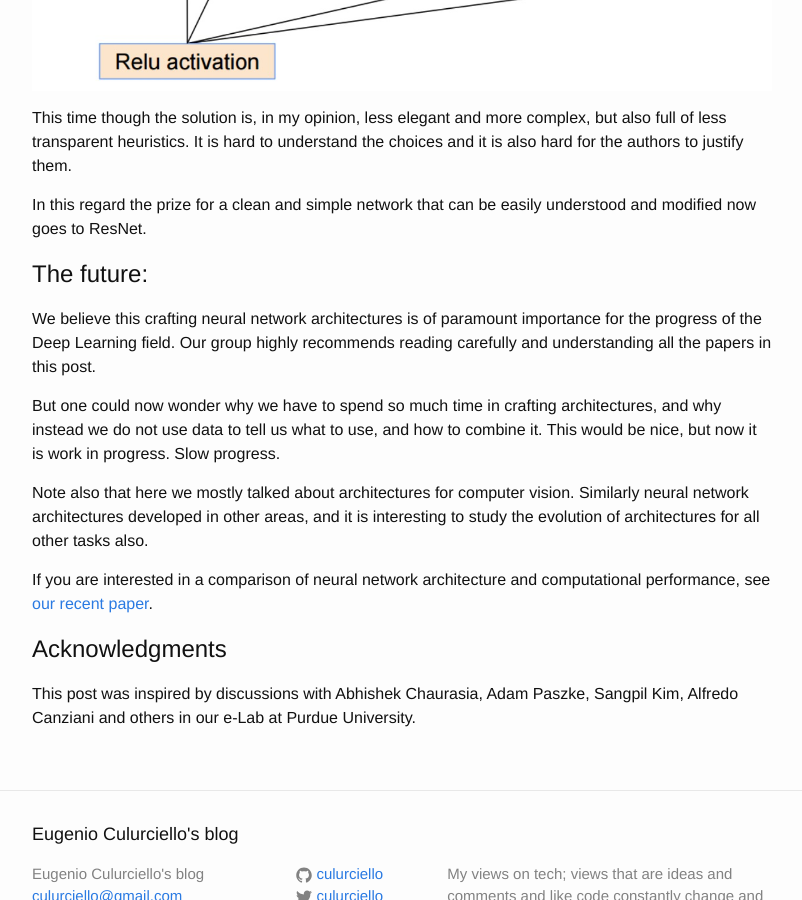
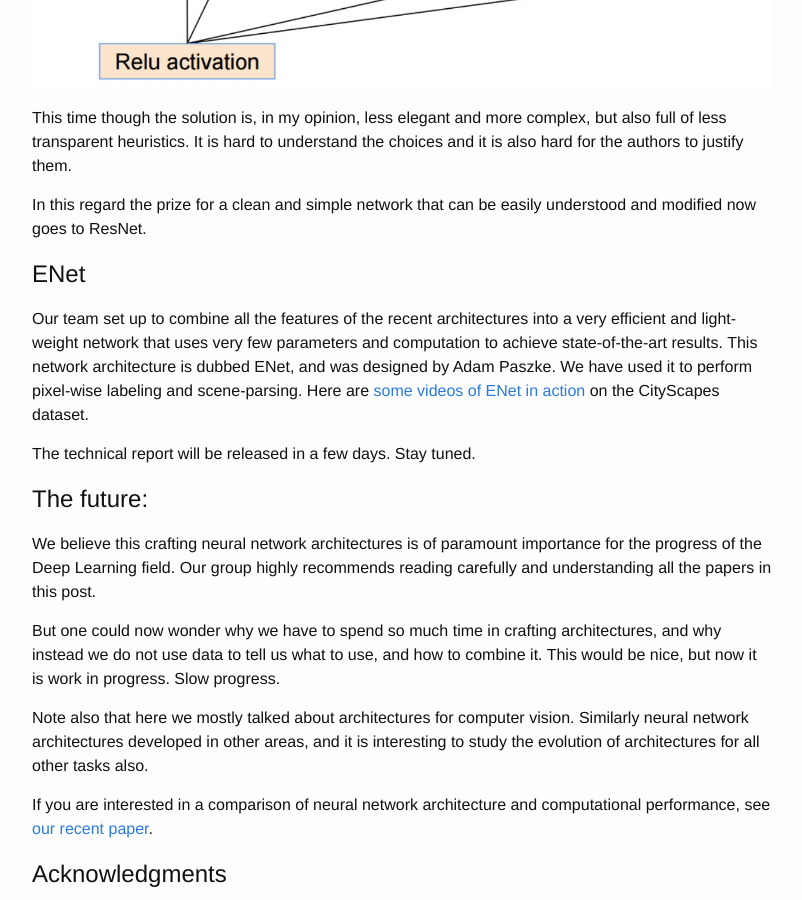
Before and after one commit to culurciello/culurciello.github.io, a Jekyll site: the page built from _posts/2016-06-05-nets.markdown, in a window 1280 px wide and 900 px high, scrolled down 11812 px. Shown: the whole window, without its empty margins (238-1040 px from the left). Built offline with Jekyll 4.4.1, drawn with Linux system fonts in a browser that asks for light colours.

Commit message:
eNet added

```diff
--- a/_posts/2016-06-05-nets.markdown
+++ b/_posts/2016-06-05-nets.markdown
@@ -183,6 +183,12 @@ This time though the solution is, in my opinion, less elegant and more complex,
 In this regard the prize for a clean and simple network that can be easily understood and modified now goes to ResNet.
 
 
+# ENet
+Our team set up to combine all the features of the recent architectures into a very efficient and light-weight network that uses very few parameters and computation to achieve state-of-the-art results. This network architecture is dubbed ENet, and was designed by Adam Paszke. We have used it to perform pixel-wise labeling and scene-parsing. Here are [some videos of ENet in action](https://www.youtube.com/watch?v=3jq4FnO5Nco&list=PLNgy4gid0G9c4qiVBrERE_5v_b1pu-5pQ) on the CityScapes dataset.
+
+The technical report will be released in a few days. Stay tuned.
+
+
 # The future:
 We believe this crafting neural network architectures is of paramount importance for the progress of the Deep Learning field. Our group highly recommends reading carefully and understanding all the papers in this post.
 
```
